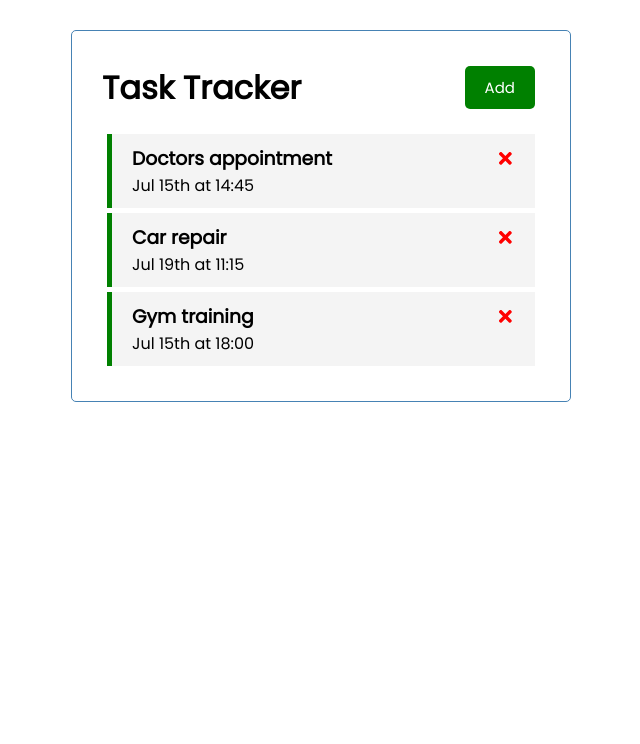
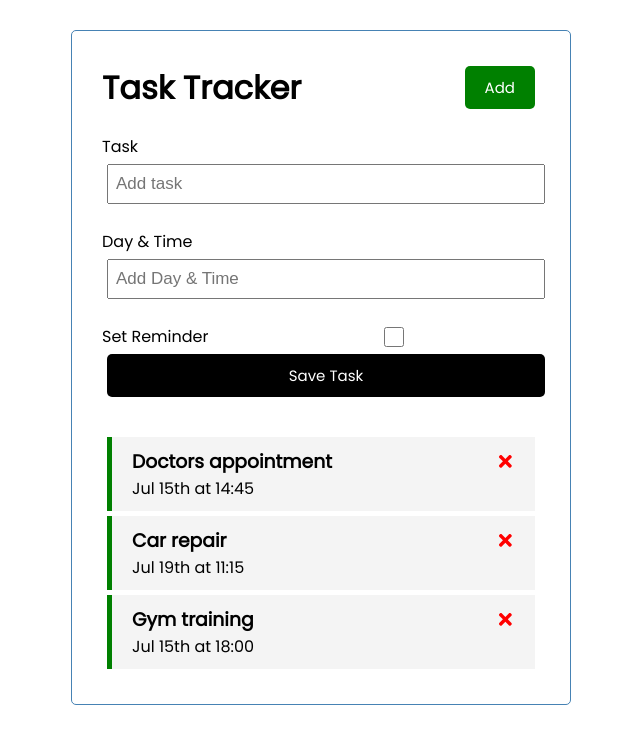
Before and after one commit to KostaLaz/task-tracker-app, a React (Create React App) app: page / in a window 1280 px wide. Shown: the top 744 px of the page, without its empty margins (319-959 px from the left). Built offline with nearby package versions, Linux system fonts and the light colour scheme.

Commit message:
Add task functionality

```diff
--- a/src/App.js
+++ b/src/App.js
@@ -1,7 +1,7 @@
 import { useState } from 'react'
 import Header from './components/Header';
 import Tasks from './components/Tasks';
-
+import AddTask from './components/AddTask'
 
 
 function App() {
@@ -38,7 +38,8 @@
 
   return (
     <div className="container">
-      <Header/>
+      <Header />
+      <AddTask />
      {tasks.length > 0 ? <Tasks  onToggle={toggleReminder} tasks={tasks} onDelete={deleteTask}/> : 'No Tasks To Show' }
     </div>
   );
--- /dev/null
+++ b/src/components/AddTask.js
@@ -0,0 +1,35 @@
+import React from 'react'
+import { useState } from 'react'
+
+const AddTask = () => {
+
+    const [text, setText] = useState('')
+    const [day, setDay] = useState('')
+    const [reminder, setReminder] = useState(false)
+
+    return (
+        <form className='add-form'>
+            <div className='form-control'>
+                <label>Task</label>
+                <input type='text' placeholder='Add task' value={text} onChange={(e) =>
+                     setText(e.target.value)} />
+            </div>
+            <div className='form-control'>
+                <label>Day & Time</label>
+                <input type='text' placeholder='Add Day & Time' value={day} onChange={(e) =>
+                setDay(e.target.value)} />
+            </div>
+            <div className='form-control-check'>
+                <label>Set Reminder</label>
+                <input type='checkbox' value={reminder} onChange={(e) =>
+                     setReminder(e.currentTarget.checked)} />
+            </div>
+
+            <input type='submit' value='Save Task'
+            className='btn btn-block'/>
+
+        </form>
+    )
+}
+
+export default AddTask
```
